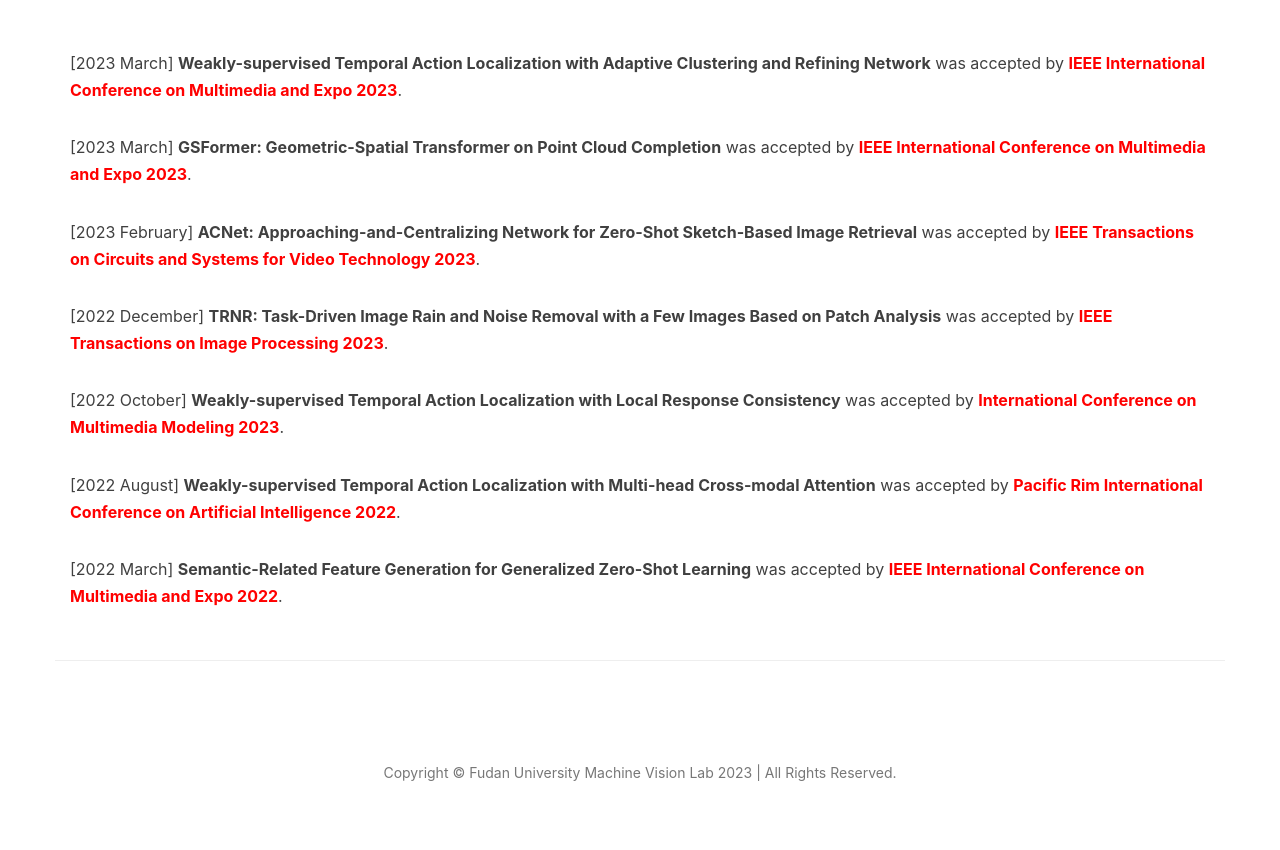
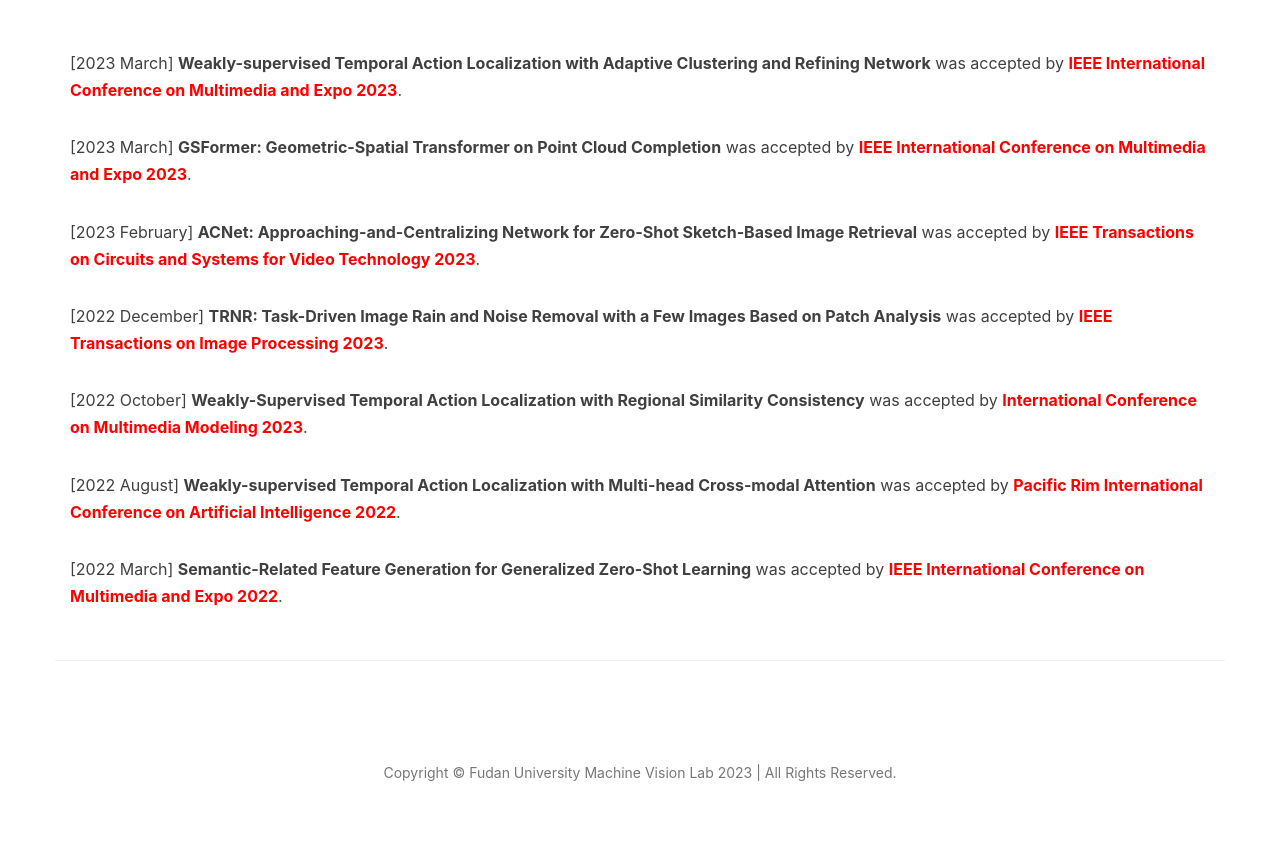
Before and after one commit to lunatics123/lunatics123.github.io, a Jekyll site: the page built from index.html, in a window 1280 px wide. Shown: the part 418-1268 px from the top of the page. Built offline with Jekyll 4.4.1, drawn with Linux system fonts in a browser that asks for light colours; comment, search, counter and statistics services are not loaded.

Commit message:
fix paper name of MMM

```diff
--- a/index.html
+++ b/index.html
@@ -23,7 +23,7 @@
             was accepted by <span style="color:#FF0000;font-weight:bold;">IEEE Transactions on Image Processing 2023</span>.
         </p>
 
-        <p>[2022 October] <b>Weakly-supervised Temporal Action Localization with Local Response Consistency</b>
+        <p>[2022 October] <b>Weakly-Supervised Temporal Action Localization with Regional Similarity Consistency</b>
             was accepted by <span style="color:#FF0000;font-weight:bold;">International Conference on Multimedia Modeling 2023</span>.
         </p>
 
```
